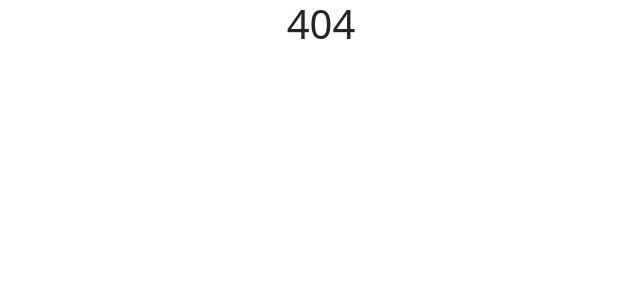
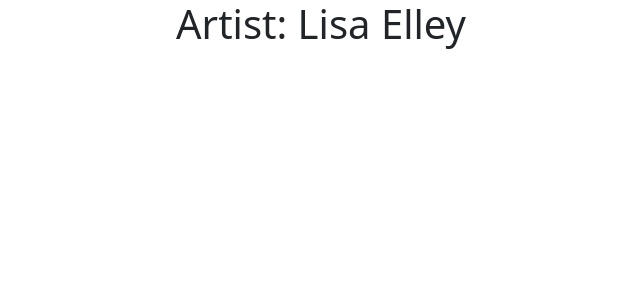
Before and after one commit to rshah98626/amber, a React (Create React App) app: page /item/1 in a window 1280 px wide. Shown: the top 300 px of the page, without its empty margins (319-959 px from the left). Built offline with nearby package versions, Linux system fonts and the light colour scheme.

Commit message:
feat: adding routing for item by id

```diff
--- a/src/App.tsx
+++ b/src/App.tsx
@@ -2,15 +2,18 @@ import { Route, BrowserRouter, Routes } from "react-router-dom";
 import "./App.css";
 import Gallery from "./components/Gallery";
 import UnknownRoute from "./components/UnknownRoute";
-import NFTItemDetail from "./components/NFTItem/Detail/NFTItemDetail";
+import GalleryClickDetail from "./components/Gallery/ClickDetail/GalleryClickDetail";
+import NFTItemRouteParser from "./components/NFTItem/RouteParser/NFTItemRouteParser";
 
 function App() {
   return (
     <div className="App">
       <BrowserRouter>
         <Routes>
-          <Route path="/" element={<Gallery />} />
-          <Route path="/item" element={<NFTItemDetail />} />
+          <Route path="/" element={<h1>AMBER</h1>} />
+          <Route path="/gallery" element={<Gallery />} />
+          <Route path="/item" element={<GalleryClickDetail />} />
+          <Route path="/item/:itemId" element={<NFTItemRouteParser />} />
           <Route path="*" element={<UnknownRoute />} />
         </Routes>
       </BrowserRouter>
--- a/src/components/NFTItem/Detail/NFTItemDetail.tsx
+++ b/src/components/NFTItem/Detail/NFTItemDetail.tsx
@@ -1,20 +1,7 @@
-import { useLocation } from "react-router-dom";
-import { NFTItemProps } from "..";
+import { NFTItemProps } from "../../NFTItem";
 
-const NFTItemDetail = () => {
-  const state = useLocation().state;
-  console.log(state);
-  const hasNameProps = (
-    state: object | null | NFTItemProps | unknown
-  ): state is NFTItemProps => {
-    // you use `as` here, but only so typescript doesn't yell at you while you access the property
-    // specifically to test if it is there
-    return (state as NFTItemProps)?.id !== undefined;
-  };
-
-  return (
-    <h1>Detail title: {hasNameProps(state) ? state.artist : undefined}</h1>
-  );
+const NFTItemDetail = (props: { data: NFTItemProps }) => {
+  return <h1>Artist: {props.data.artist}</h1>;
 };
 
 export default NFTItemDetail;
--- a/src/components/NFTItem/NFTItem.tsx
+++ b/src/components/NFTItem/NFTItem.tsx
@@ -22,7 +22,6 @@ const NFTItem = (props: { data: NFTItemProps }) => {
       ) : (
         <NFTImage data={props.data} />
       )}
-      ]
     </div>
   );
 };
--- /dev/null
+++ b/src/components/NFTItem/RouteParser/NFTItemRouteParser.tsx
@@ -0,0 +1,15 @@
+import { useMatch } from "react-router-dom";
+import { NFTItemProps } from "..";
+import data from "../../../data.json";
+import NFTItemDetail from "../Detail";
+
+const NFTItemRouteParser = () => {
+  const pathMatch = useMatch("/item/:itemId");
+  const itemProps = data.find(
+    (item) => item.id === pathMatch?.params?.itemId
+  ) as NFTItemProps | undefined;
+
+  return itemProps ? <NFTItemDetail data={itemProps} /> : <h1>Invalid item</h1>;
+};
+
+export default NFTItemRouteParser;
--- /dev/null
+++ b/src/components/NFTItem/RouteParser/index.tsx
@@ -0,0 +1 @@
+export { default } from "./NFTItemRouteParser";
--- /dev/null
+++ b/src/components/gallery/ClickDetail/GalleryClickDetail.tsx
@@ -0,0 +1,27 @@
+import { useLocation } from "react-router-dom";
+import { NFTItemProps } from "../../NFTItem";
+import NFTItemDetail from "../../NFTItem/Detail";
+
+const GalleryClickDetail = () => {
+  const state = useLocation().state;
+  // console.log(state);
+  const hasNameProps = (
+    state: object | null | NFTItemProps | unknown
+  ): state is NFTItemProps => {
+    // you use `as` here, but only so typescript doesn't yell at you while you access the property
+    // specifically to test if it is there
+    return (state as NFTItemProps)?.id !== undefined;
+  };
+
+  return (
+    <div>
+      {hasNameProps(state) ? (
+        <NFTItemDetail data={state} />
+      ) : (
+        <h1>404 (gallery detail)</h1>
+      )}
+    </div>
+  );
+};
+
+export default GalleryClickDetail;
--- /dev/null
+++ b/src/components/gallery/ClickDetail/index.tsx
@@ -0,0 +1 @@
+export { default } from "./GalleryClickDetail";
```
